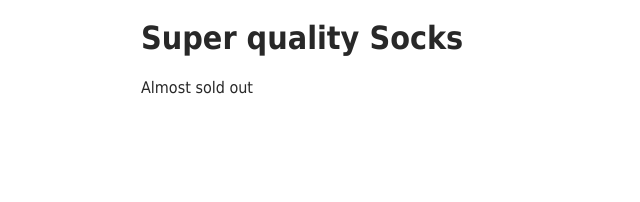
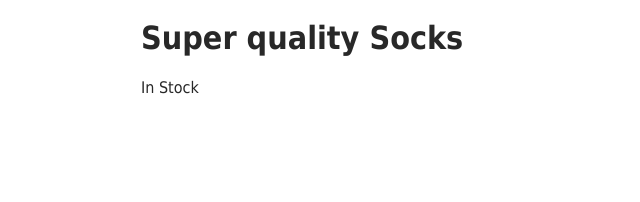
Before and after one commit to tomaszd/vue-demo, a plain HTML site: page index.html in a window 1280 px wide. Shown: the part 163-365 px from the top of the page, 499-1139 px from the left. Drawn offline with nearby package versions, Linux system fonts and the light colour scheme.

Commit message:
InStock dynamic

```diff
--- a/index.html
+++ b/index.html
@@ -17,8 +17,8 @@
             <div class="product-info">
                 <h1>{{ product }}</h1>
                 <h1>{{ title }}</h1>
-                <p v-if="inventory > 10">In Stock</p>
-                <p v-else-if="inventory <=10 && inventory >0">Almost sold out</p>
+                <p v-if="inStock > 10">In Stock</p>
+                <p v-else-if="inStock <=10 && inStock >0">Almost sold out</p>
                 <p v-else>Out of Stock</p>
             </div>
 
```
